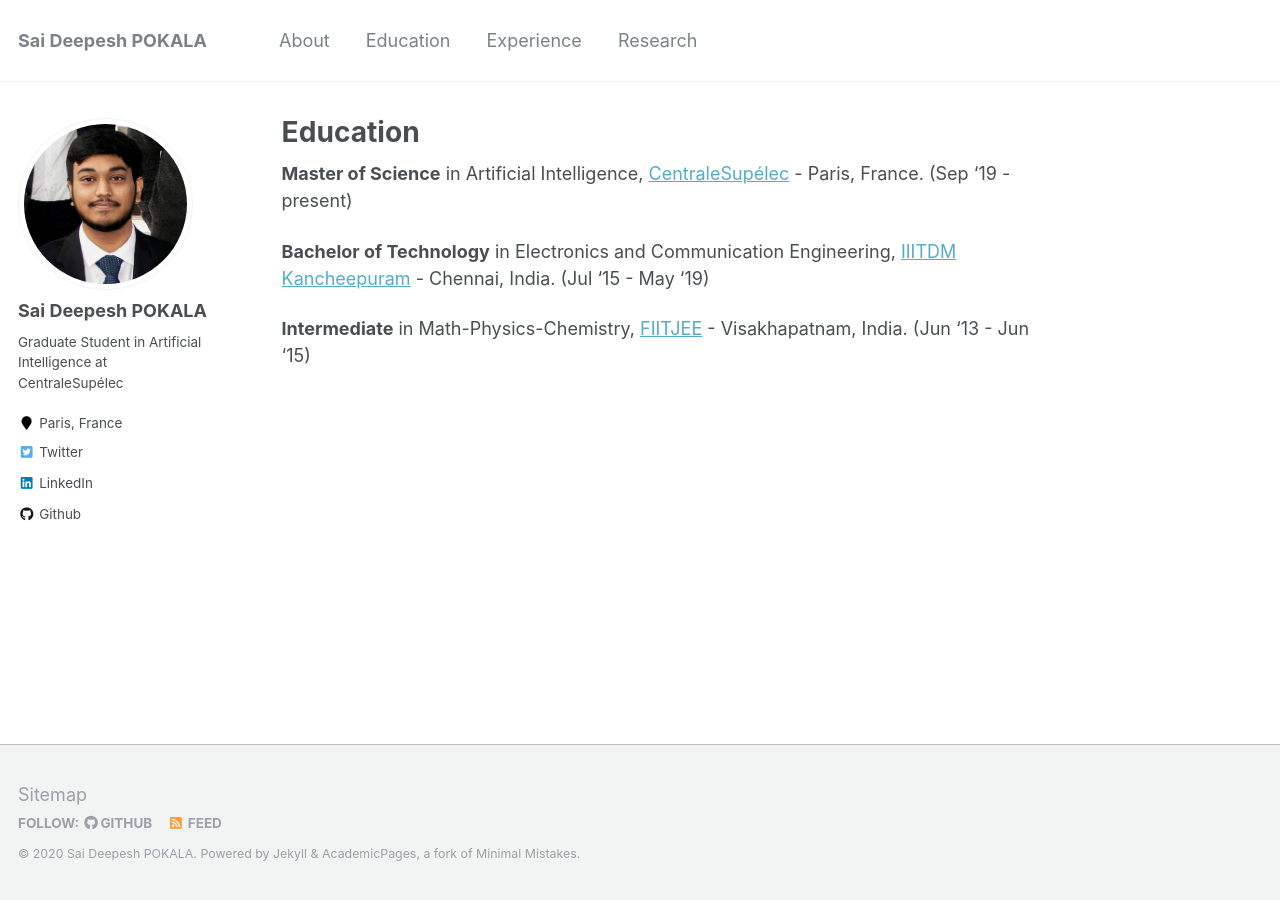
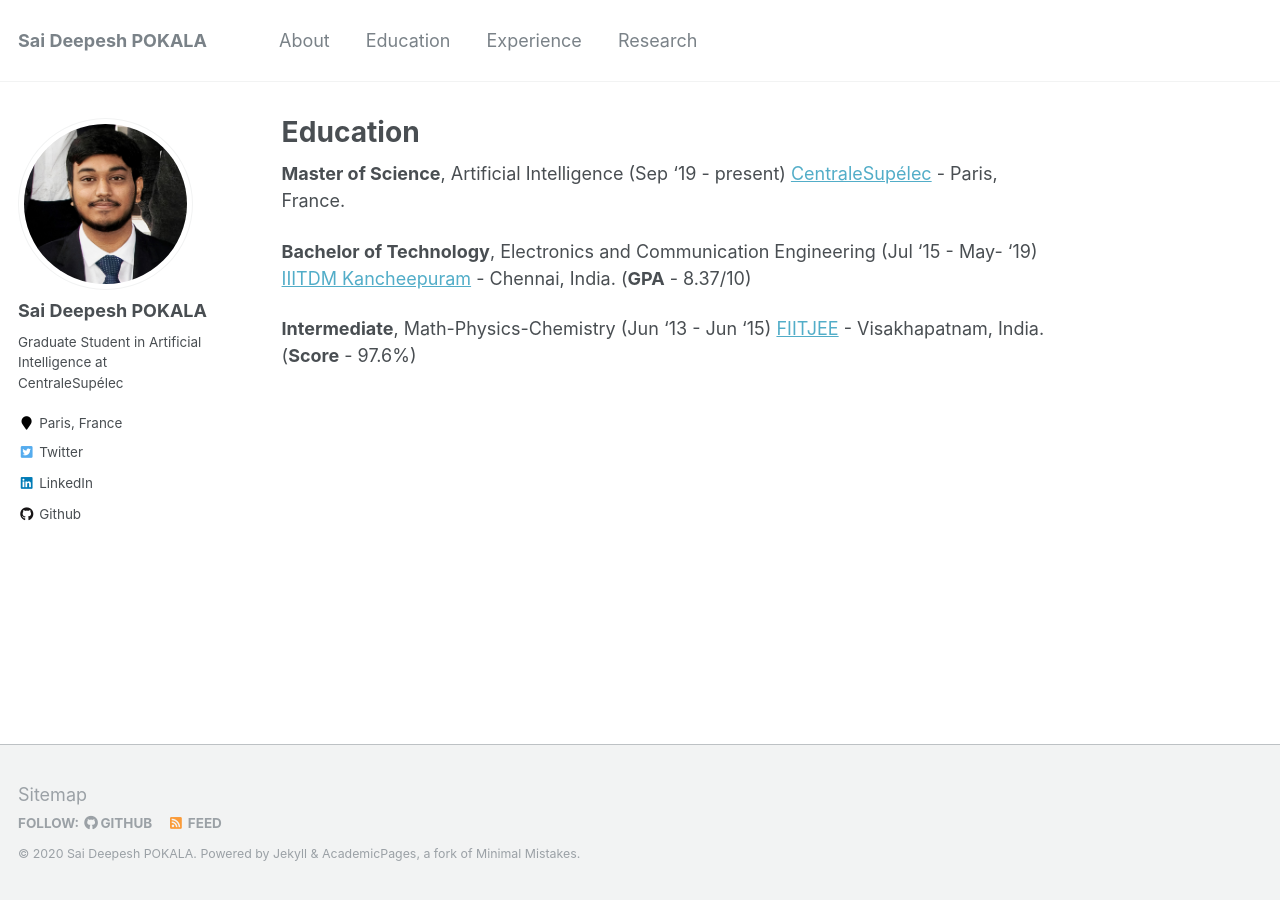
Before and after one commit to saideepesh/saideepesh.github.io, a Jekyll site: the page built from _pages/education.md, in a window 1280 px wide. Built offline with Jekyll 4.4.1, drawn with Linux system fonts in a browser that asks for light colours.

Commit message:
updated education.md

```diff
--- a/_pages/education.md
+++ b/_pages/education.md
@@ -5,8 +5,11 @@ author_profile: true
 classes: wide
 ---
 
-**Master of Science** in Artificial Intelligence, [CentraleSupélec](https://www.centralesupelec.fr/en) - Paris, France. (Sep '19 - present)
+**Master of Science**, Artificial Intelligence                                (Sep '19 - present)
+[CentraleSupélec](https://www.centralesupelec.fr/en) - Paris, France.
 
-**Bachelor of Technology** in Electronics and Communication Engineering, [IIITDM Kancheepuram](iiitdm.ac.in) - Chennai, India. (Jul '15 - May '19)
+**Bachelor of Technology**, Electronics and Communication Engineering         (Jul '15 - May- '19)
+[IIITDM Kancheepuram](iiitdm.ac.in) - Chennai, India. (**GPA** - 8.37/10)
 
-**Intermediate** in Math-Physics-Chemistry, [FIITJEE](https://www.fiitjee.com/) - Visakhapatnam, India. (Jun '13 - Jun '15)
+**Intermediate**, Math-Physics-Chemistry                                      (Jun '13 - Jun '15)
+[FIITJEE](https://www.fiitjee.com/) - Visakhapatnam, India. (**Score** - 97.6%)
```
